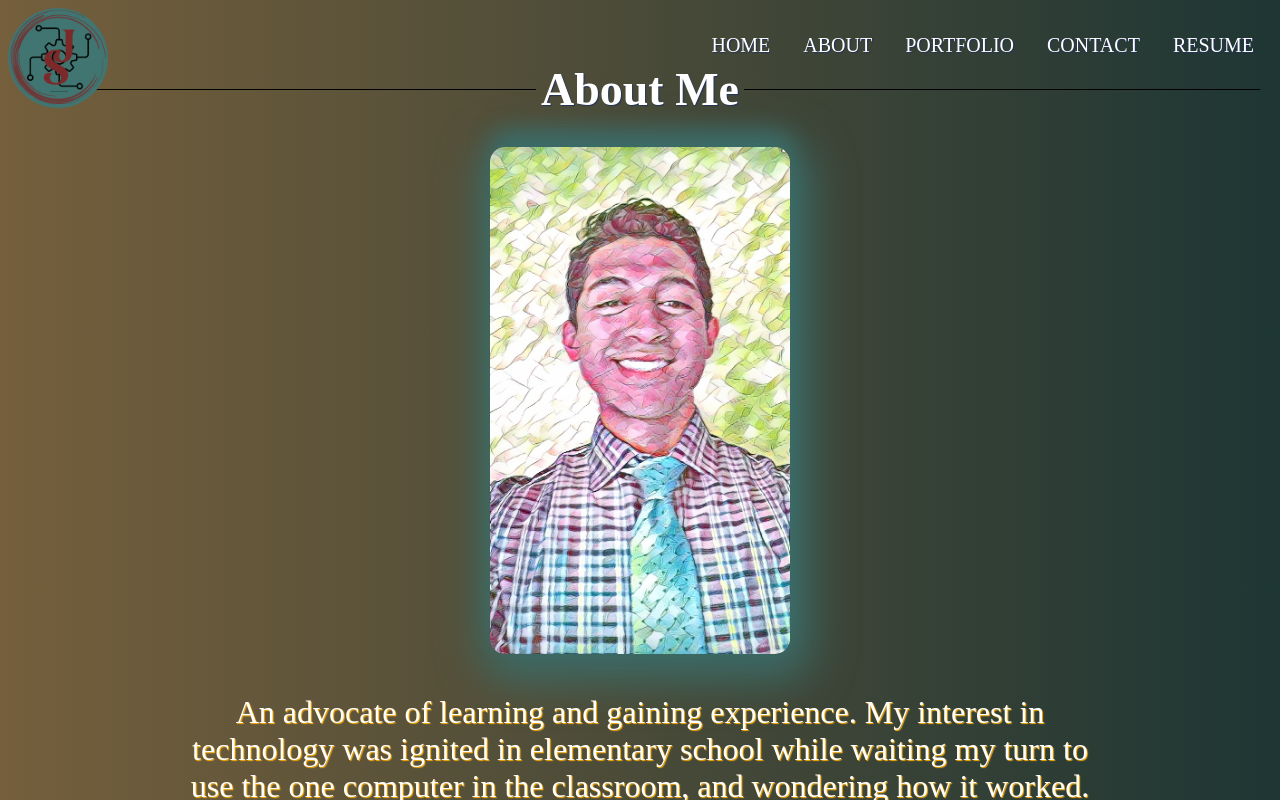
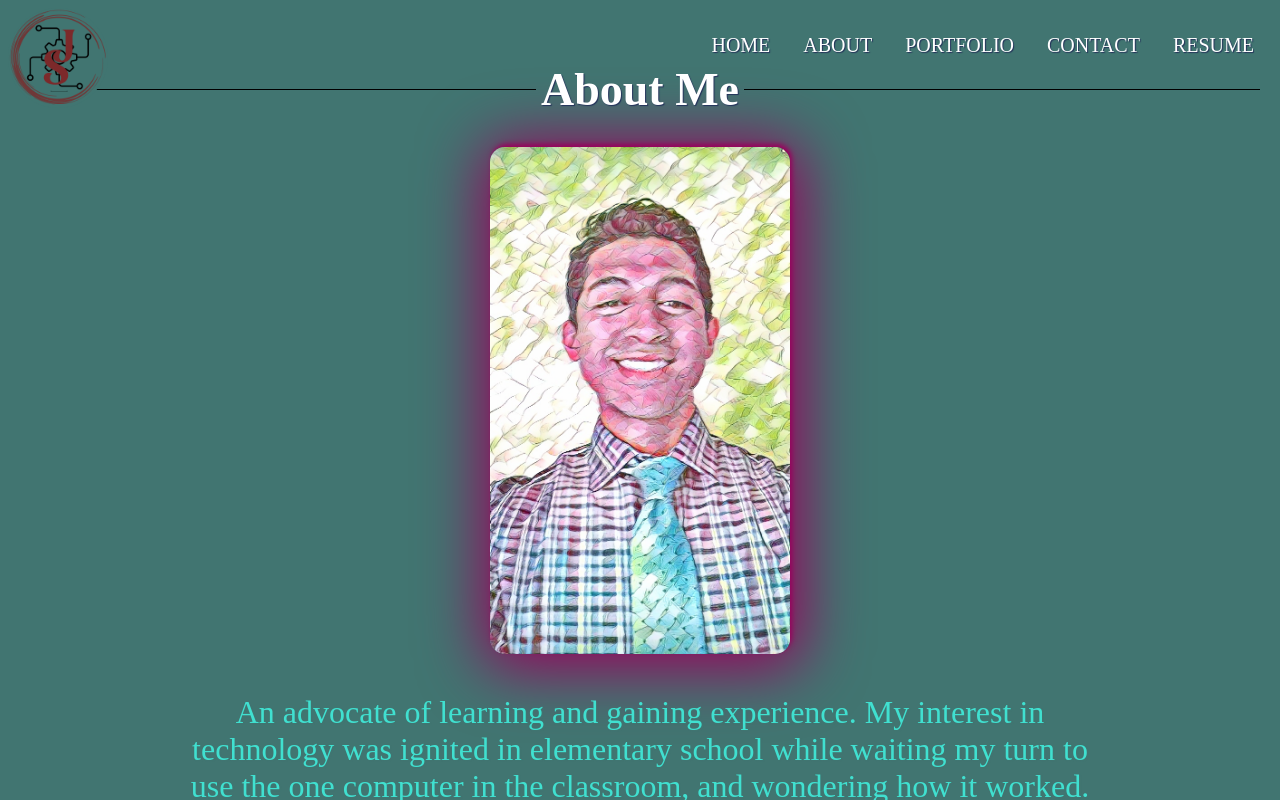
Before and after one commit to John-Sanchez-II/Portfolio, a React (Create React App) app: page / in a window 1280 px wide. In both pictures the pointer is over the picture 640 px from the left and 1338 px from the top of the page. Shown: the part 938-1738 px from the top of the page. Built offline with nearby package versions, Linux system fonts and the light colour scheme; a web font is replaced by a local one.

Commit message:
about section styling

```diff
--- a/src/App.css
+++ b/src/App.css
@@ -5,21 +5,8 @@
 .App {
   padding-top: 1px;
   padding-bottom: 10px;
-  /* background: #0a0908;
-  background: -moz-linear-gradient(
-    -45deg,
-    #0a0908 0%,
-    #161e22 50%,
-    #22333b 100%
-  );
-  background: -webkit-linear-gradient(
-    -45deg,
-    #0a0908 0%,
-    #161e22 50%,
-    #22333b 100%
-  );
-  background: linear-gradient(135deg, #0a0908 0%, #161e22 50%, #22333b 100%); */
-  background-image: linear-gradient(to right, #755F3C, #1E3634);
+  /* background-image: linear-gradient(to right, #755F3C, #1E3634); */
+background:#417571;
 }
 
 .page {
--- a/src/components/About/About.css
+++ b/src/components/About/About.css
@@ -22,7 +22,7 @@
 }
 
 .intro {
-  color: white;
+  color: turquoise;
   font-family: "Zen Old Mincho";
   font-size:xx-large;
   padding-top: 50px;
@@ -30,7 +30,7 @@
   margin: auto;
   padding-top: 40px;
   text-align: center;
-  text-shadow: 1px 1px 1px  #FFAD00;
+  text-shadow: 1px 1px 1px  #417571;
 }
 
 #self {
@@ -42,8 +42,8 @@
 }
 
 #self:hover{
-  -webkit-box-shadow: 2px -15px 22px 0px rgba(60, 108, 104),
-  6px 11px 43px 15px rgba(60, 108, 104);
-box-shadow: 2px -15px 22px 0px rgba(60, 108, 104),
-  6px 11px 43px 15px rgb(60, 108, 104);
+  /* -webkit-box-shadow: 2px -15px 22px 0px #99005D,
+  6px 11px 43px 15px #99005D; */
+box-shadow: 2px -3px 5px 0px #99005D,
+  3px 5px 63px 10px #99005D;
 }
```
